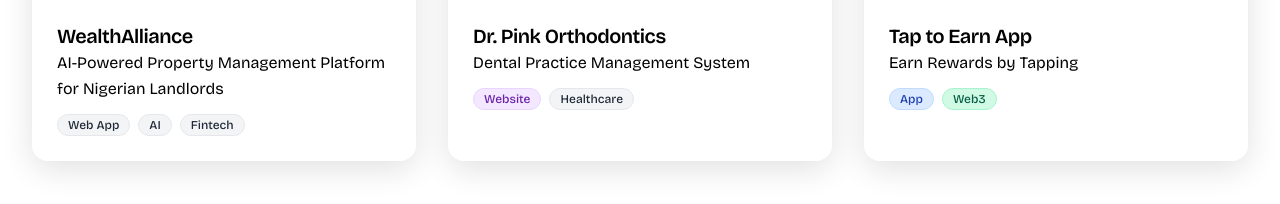
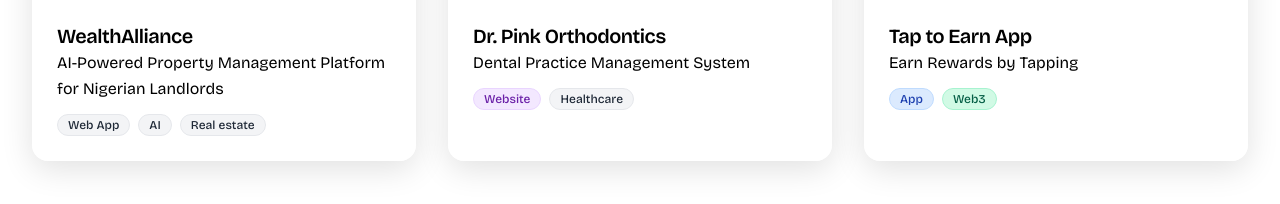
Before and after one commit to 1sraeliteX/portfolio, a Next.js app: page / in a window 1280 px wide. Shown: the part 1693-1897 px from the top of the page. Built offline with nearby package versions, Linux system fonts and the light colour scheme.

Commit message:
Update WealthAlliance tag from Fintech to Real estate

```diff
--- a/src/components/Portfolio.tsx
+++ b/src/components/Portfolio.tsx
@@ -11,7 +11,7 @@
       description: "AI-Powered Property Management Platform for Nigerian Landlords",
       image: "/wealthalliance.png",
       previewUrl: "https://wealthalliance.vercel.app/",
-      tags: ["Web App", "AI", "Fintech"]
+      tags: ["Web App", "AI", "Real estate"]
     },
     {
       title: "Dr. Pink Orthodontics",
```
